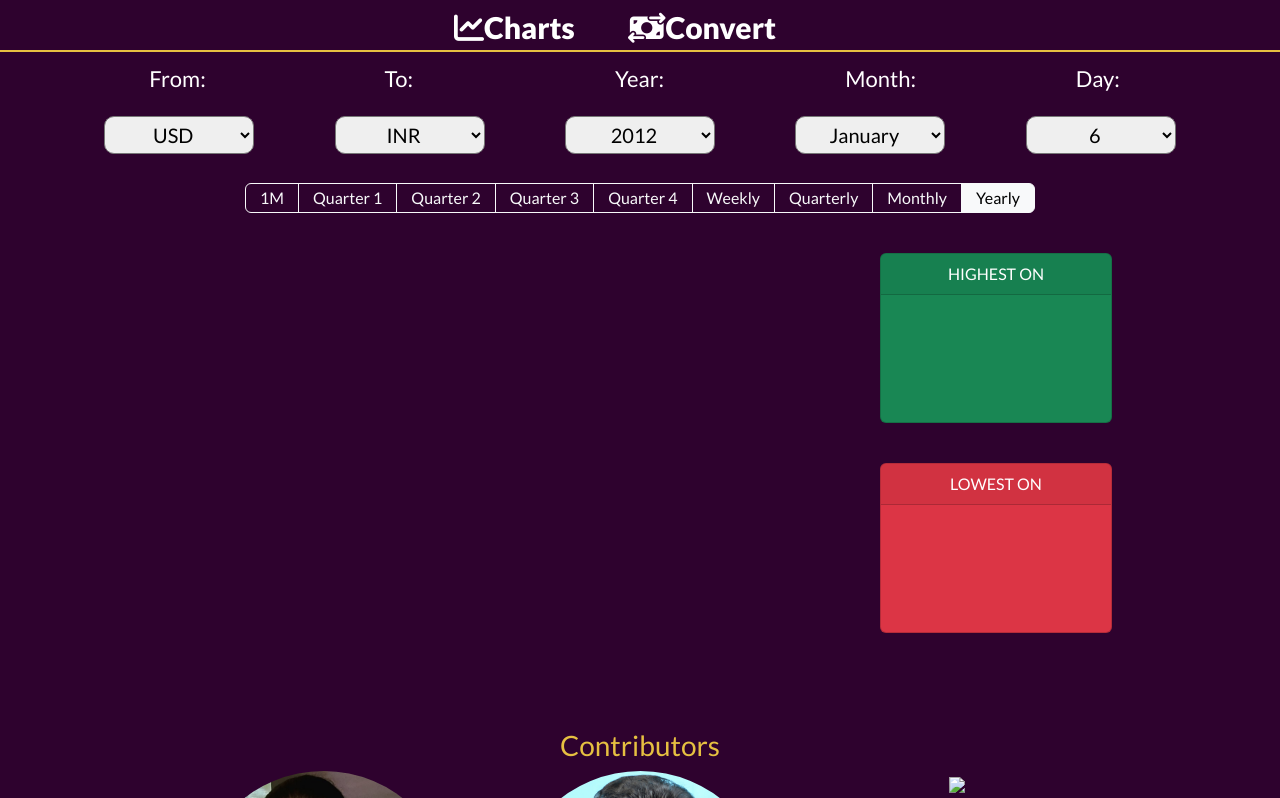
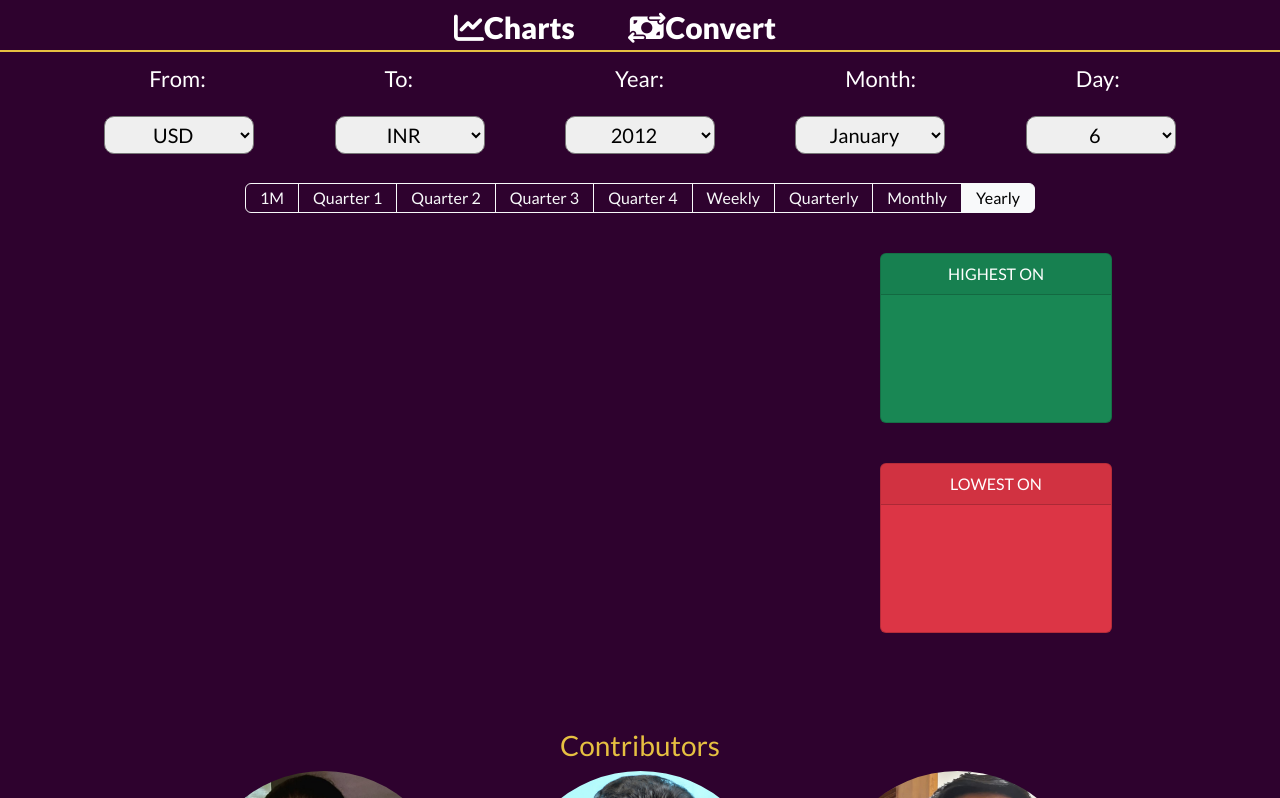
Before and after one commit to DweejaReddy/VNIT-TEAM1-fx-currency-app, a website: page main.html in a window 1280 px wide. Shown: the part 81-879 px from the top of the page. Drawn offline with nearby package versions, Linux system fonts and the light colour scheme.

Commit message:
Update main.html

```diff
--- a/main.html
+++ b/main.html
@@ -242,7 +242,7 @@
                     <div class="col-md-3 mx-3 col-sm-6">
                         <div class="our-team">
                             <div class="pic">
-                                <img src="img/pic3.jpg">
+                                <img src="img/pic3.jpeg">
                                 <ul class="social">
                                     <li><a href="https://github.com/Raman-Gith" class="fab fa-github"></a></li>
                                     <li><a href="https://www.linkedin.com/in/raman-diwan-b03763216/" class="fab fa-linkedin"></a></li>
```
